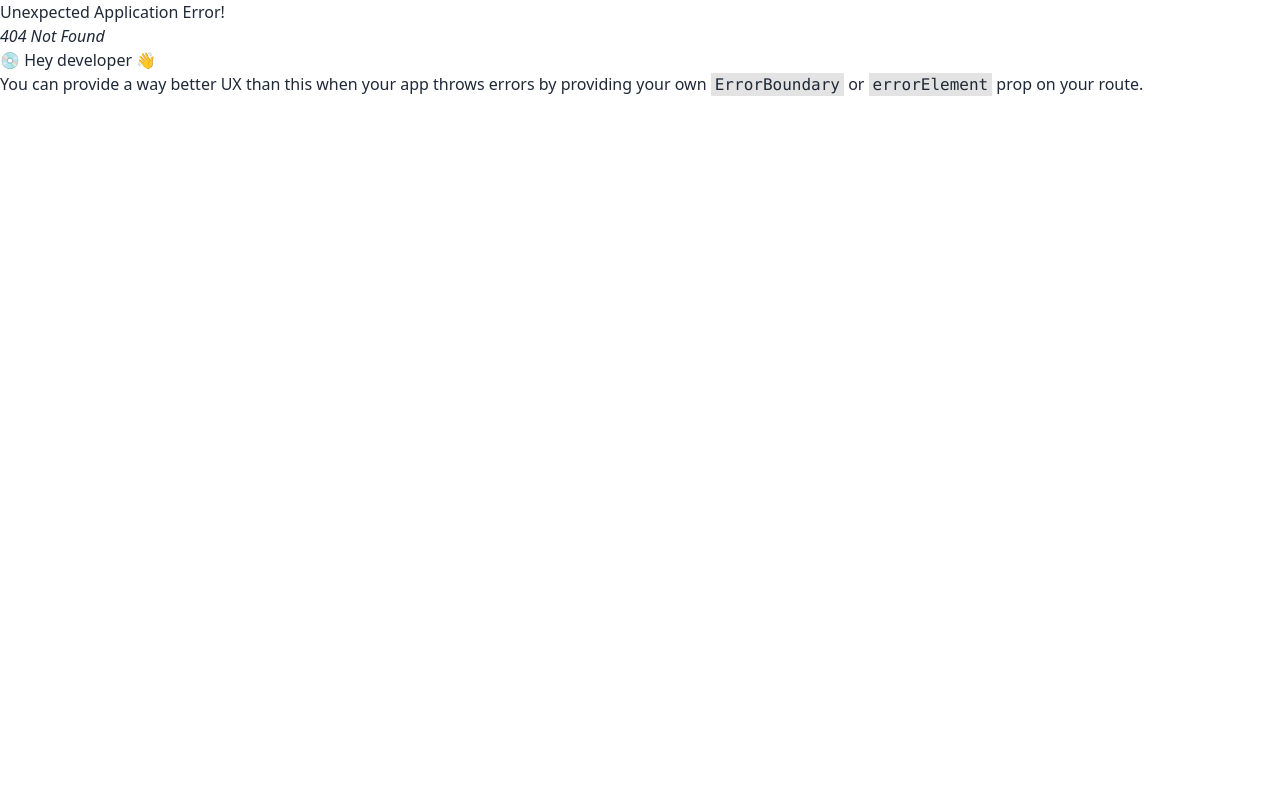
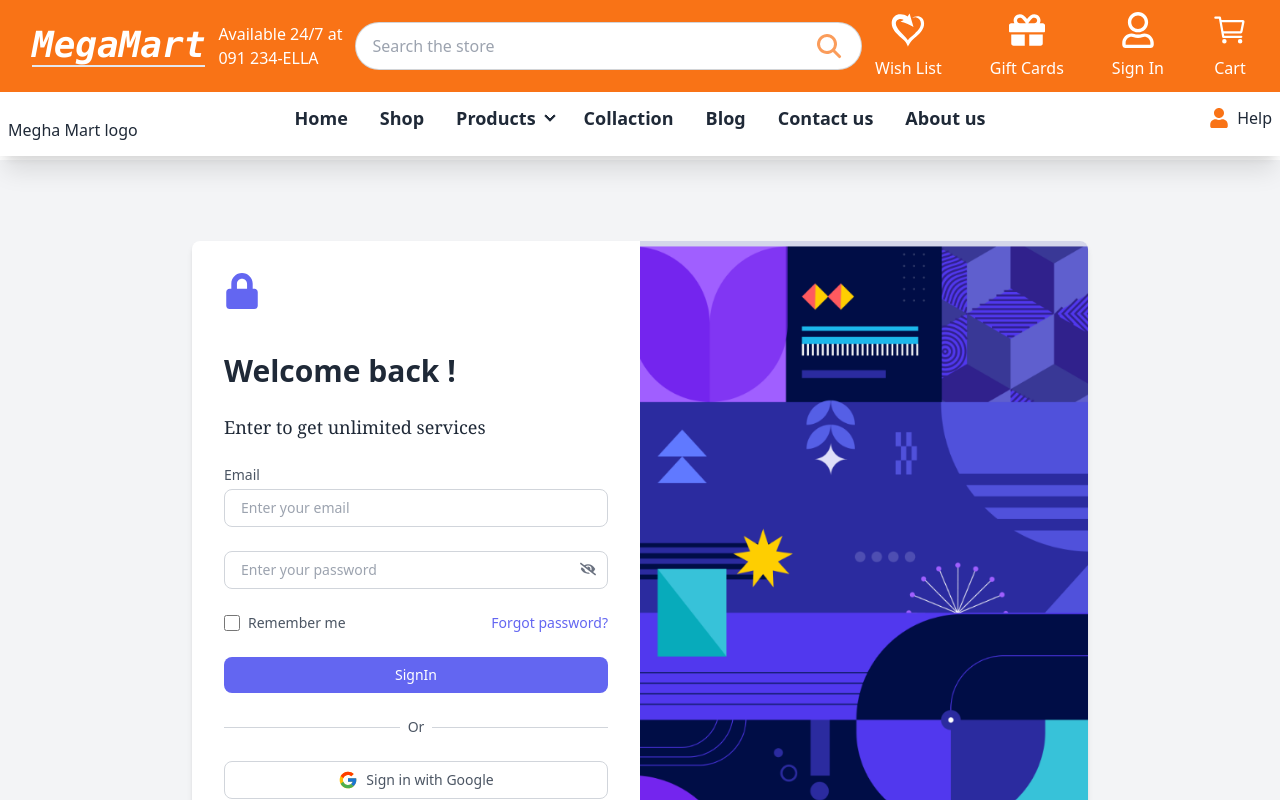
Before and after one commit to Rumon-Sarker/Mega-Mart-Client, a React (Vite) app: page /signin in a window 1280 px wide. Before the commit this address had no page. Shown: the top 800 px of the page. Built offline with nearby package versions, Linux system fonts and the light colour scheme.

Commit message:
loging page

```diff
--- a/src/App.jsx
+++ b/src/App.jsx
@@ -4,13 +4,41 @@ import './App.css'
 import TopNavbar from './Share/Navbar/TopNavbar'
 import Footer from './Share/Footer/Footer'
 import Navbar from './Share/Navbar/Navbar'
+import { useEffect, useState } from 'react'
 
 function App() {
 
+  const [showNavbar, setShowNavbar] = useState(true);
+  const [lastScrollY, setLastScrollY] = useState(0);
+
+  const controlNavbar = () => {
+    if (window.scrollY > lastScrollY) {
+      // Scrolling down
+      setShowNavbar(false);
+    } else {
+      // Scrolling up
+      setShowNavbar(true);
+    }
+    setLastScrollY(window.scrollY);
+  };
+
+  useEffect(() => {
+    window.addEventListener('scroll', controlNavbar);
+
+    // Clean up the event listener on component unmount
+    return () => {
+      window.removeEventListener('scroll', controlNavbar);
+    };
+  }, [lastScrollY]);
+
+
+
   return (
     <>
-      <TopNavbar />
-      <Navbar />
+      <div className={`fixed w-full z-30 transition-transform duration-700 ${showNavbar ? 'translate-y-0' : '-translate-y-40'}`}>
+        <TopNavbar />
+        <Navbar />
+      </div>
       <Outlet />
       <Footer />
     </>
--- a/src/Routes/Routes.jsx
+++ b/src/Routes/Routes.jsx
@@ -7,6 +7,7 @@ import AboutUs from "../pages/AboutUs/AboutUs";
 import Blogs from "../pages/Blogs/Blogs";
 import Collections from "../pages/Collections/Collections";
 import Carts from "../pages/Carts/Carts";
+import SignIn from "../pages/SignIn/SignIn";
 
 export const router = createBrowserRouter([
     {
@@ -47,6 +48,11 @@ export const router = createBrowserRouter([
                 path: "/carts",
                 element: <Carts />
 
+            },
+            {
+                path: "/signin",
+                element: <SignIn />
+
             }
         ]
     },
--- a/src/Share/Navbar/Navbar.jsx
+++ b/src/Share/Navbar/Navbar.jsx
@@ -1,9 +1,11 @@
+
 import { FaUser } from "react-icons/fa";
 import { Link } from "react-router-dom";
 
 const Navbar = () => {
+
     return (
-        <section className="navbar fixed z-30 mt-20 w-full shadow-xl bg-white">
+        <section className={`navbar  z-30 mt-20 w-full shadow-xl bg-white `}>
             <div className="container mx-auto flex justify-between">
                 <div className="navbar-start ">
                     <div className="dropdown">
--- a/src/Share/Navbar/TopNavbar.jsx
+++ b/src/Share/Navbar/TopNavbar.jsx
@@ -42,7 +42,7 @@ const TopNavbar = () => {
 
                             </p>
                         </Link>
-                        <Link>
+                        <Link to={"/signin"}>
                             <p className="flex flex-col gap-2 items-center">
                                 <FaRegUser className="text-4xl" />
                                 Sign In
--- /dev/null
+++ b/src/components/SocialLogin.jsx
@@ -0,0 +1,16 @@
+
+import { FcGoogle } from "react-icons/fc";
+
+
+const SocialLogin = () => {
+    return (
+        <button
+            type="button"
+            className="w-full flex items-center justify-center mx-auto px-4 py-2 text-sm font-medium text-gray-600 bg-white border border-gray-300 rounded-lg hover:bg-gray-100 focus:outline-none"
+        >
+            <FcGoogle className="text-xl mr-2" />  Sign in with Google
+        </button>
+    );
+};
+
+export default SocialLogin;
--- a/src/pages/Carts/Carts.jsx
+++ b/src/pages/Carts/Carts.jsx
@@ -1,4 +1,5 @@
 import { useState } from "react";
+import { Link } from "react-router-dom";
 
 const Carts = () => {
 
@@ -77,7 +78,8 @@ const Carts = () => {
                 <div className="lg:w-8/12 bg-white p-6 rounded-lg shadow-lg">
                     <h1 className="text-2xl font-semibold mb-6">Your Shopping Cart</h1>
                     {cartItems.length === 0 ? (
-                        <p className="text-center text-gray-600">Your cart is empty.</p>
+
+                        <Link to={"/shop"} ><p className="text-center text-gray-600">Your cart is empty. <br /> <span className="text-2xl font-bold text-orange-600">You go to shoping</span> </p></Link>
                     ) : (
                         <div className="grid gap-6">
                             {cartItems.map((item) => (
--- /dev/null
+++ b/src/pages/SignIn/SignIn.jsx
@@ -0,0 +1,109 @@
+import { Link } from "react-router-dom";
+import loginImg from "../../assets/LoginImg/loginImg.png";
+import SocialLogin from "../../components/SocialLogin";
+import { FaEye, FaEyeSlash, FaLock } from "react-icons/fa";
+import { useState } from "react";
+
+
+
+const SignIn = () => {
+
+    const [showPass, setShowPass] = useState(false); // State to manage password visibility
+
+    const handlePassShow = () => {
+        setShowPass(!showPass); // Toggle password visibility
+    };
+
+    return (
+        <section className="pt-40 container mx-auto">
+            <div className="flex items-center justify-center min-h-screen bg-gray-100">
+                <div className="flex w-full max-w-4xl bg-white shadow-md rounded-lg">
+                    {/* Left side - Login Form */}
+                    <div className="w-full md:w-1/2 p-8 space-y-6">
+                        {/* Top Icon */}
+                        <div className="flex ">
+                            <FaLock className="text-4xl text-indigo-500" />
+                        </div>
+
+                        <h1 className='text-3xl font-bold  pt-5'>Welcome back !</h1>
+                        <p className="text-lg font-serif">Enter to get unlimited services</p>
+
+                        <form className="space-y-6">
+                            <div>
+                                <label className="block mb-1 text-sm font-medium text-gray-600">Email</label>
+                                <input
+                                    type="email"
+
+                                    className="w-full px-4 py-2 text-sm border border-gray-300 rounded-lg focus:outline-none focus:ring-2 focus:ring-indigo-500"
+                                    placeholder="Enter your email"
+                                    required
+                                />
+                            </div>
+
+                            <div className="relative">
+                                <input
+                                    type={showPass ? "text" : "password"} // Toggle input type
+                                    className="w-full px-4 py-2 text-sm border border-gray-300 rounded-lg focus:outline-none focus:ring-2 focus:ring-indigo-500"
+                                    placeholder="Enter your password"
+                                    required
+                                />
+                                <button
+                                    type="button" // Prevent form submission
+                                    onClick={handlePassShow}
+                                    className="absolute right-3 top-2.5 text-gray-500 focus:outline-none"
+                                >
+                                    {showPass ? <FaEye /> : <FaEyeSlash />} {/* Toggle eye icon */}
+                                </button>
+                            </div>
+
+                            {/* Remember Me Checkbox and Forgot Password */}
+                            <div className="flex items-center justify-between">
+                                <div className="flex items-center">
+                                    <input
+                                        type="checkbox"
+                                        className="w-4 h-4 text-indigo-500 border-gray-300 rounded focus:ring-indigo-400"
+                                    />
+                                    <label className="ml-2 text-sm text-gray-600">Remember me</label>
+                                </div>
+
+                                <a href="#" className="text-sm text-indigo-500 hover:underline">
+                                    Forgot password?
+                                </a>
+                            </div>
+
+                            <div>
+                                <button
+                                    type="submit"
+                                    className="w-full px-4 py-2 text-sm font-medium text-white bg-indigo-500 rounded-lg hover:bg-indigo-600 focus:outline-none focus:bg-indigo-600"
+                                >
+                                    SignIn
+                                </button>
+                            </div>
+                        </form>
+
+                        {/* Divider */}
+                        <div className="relative flex items-center justify-center my-4">
+                            <div className="absolute w-full border-t border-gray-300"></div>
+                            <span className="relative px-2 text-sm text-gray-600 bg-white">Or</span>
+                        </div>
+
+                        {/* Google Sign-In */}
+                        <SocialLogin />
+                        <p className="text-base">{"Donn't have an account ?"} <Link className="text-indigo-500 font-bold" to={"/signup"}>SignUp</Link></p>
+                    </div>
+
+                    {/* Right side - Image */}
+                    <div className="hidden md:block md:w-1/2">
+                        <img
+                            src={loginImg}
+                            alt="Side illustration"
+                            className="object-cover w-full h-full rounded-r-lg"
+                        />
+                    </div>
+                </div>
+            </div>
+        </section>
+    );
+};
+
+export default SignIn;
```
Also changed, not shown: src/assets/LoginImg/loginImg.png (added).
